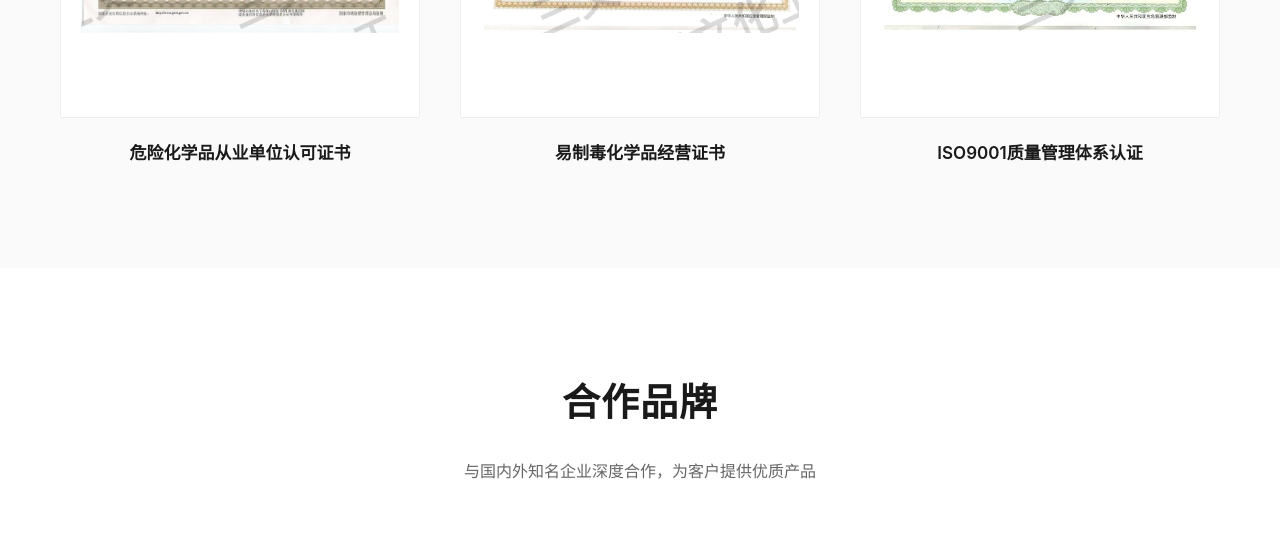
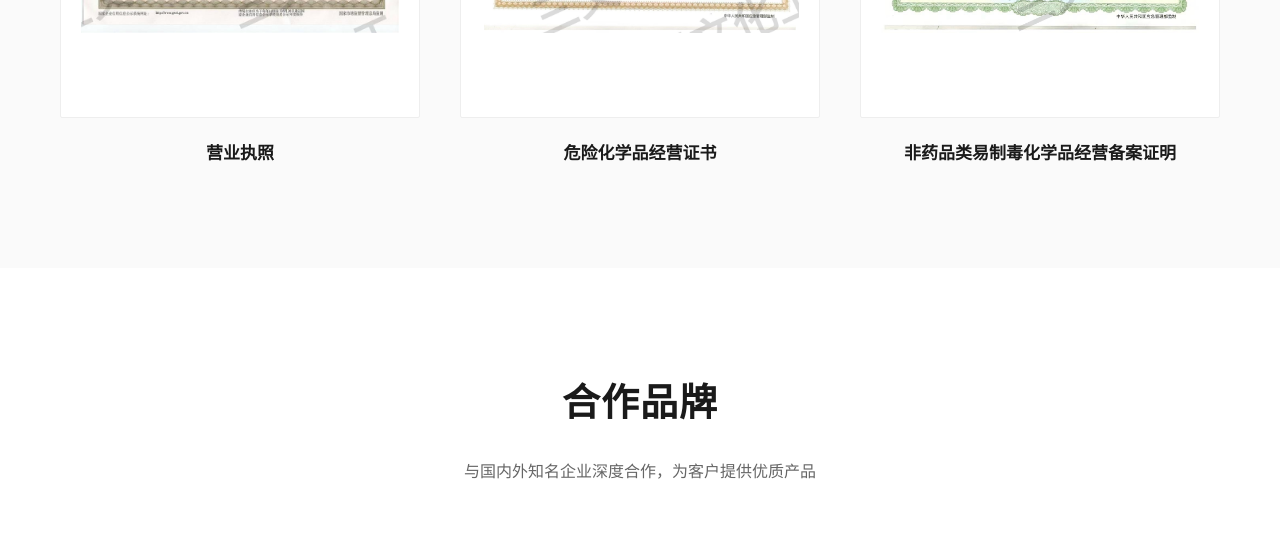
Before and after one commit to Fangfang-Zh/company-page, a plain HTML site: page about.html in a window 1280 px wide. Shown: the part 1800-2342 px from the top of the page. Drawn offline with Linux system fonts and the light colour scheme.

Commit message:
Update about.html

```diff
--- a/about.html
+++ b/about.html
@@ -55,21 +55,21 @@
             <div class="cert-grid">
                 <div class="cert-item">
                     <div class="cert-image">
-                        <img src="images/cert-1.jpg" alt="危险化学品从业单位认可证书">
+                        <img src="images/cert-1.jpg" alt="营业执照">
                     </div>
-                    <h3>危险化学品从业单位认可证书</h3>
+                    <h3>营业执照</h3>
                 </div>
                 <div class="cert-item">
                     <div class="cert-image">
-                        <img src="images/cert-2.jpg" alt="易制毒化学品经营证书">
+                        <img src="images/cert-2.jpg" alt="危险化学品经营证书">
                     </div>
-                    <h3>易制毒化学品经营证书</h3>
+                    <h3>危险化学品经营证书</h3>
                 </div>
                 <div class="cert-item">
                     <div class="cert-image">
-                        <img src="images/cert-3.jpg" alt="ISO9001质量管理体系认证">
+                        <img src="images/cert-3.jpg" alt="非药品类易制毒化学品经营备案证明">
                     </div>
-                    <h3>ISO9001质量管理体系认证</h3>
+                    <h3>非药品类易制毒化学品经营备案证明</h3>
                 </div>
             </div>
         </div>
```
